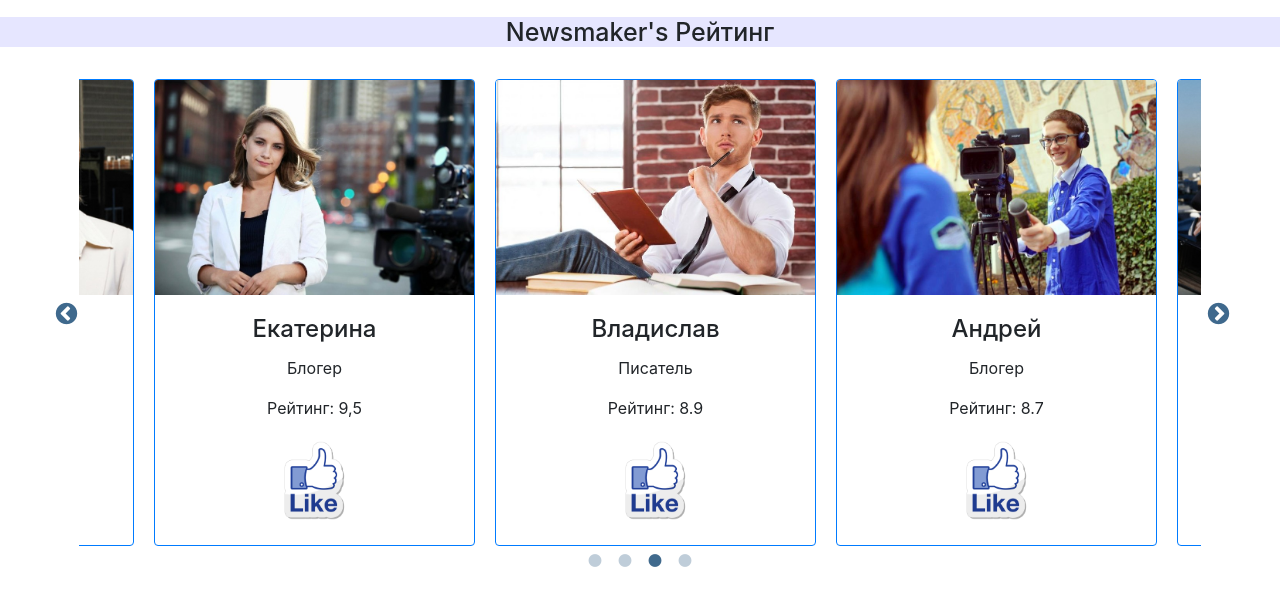
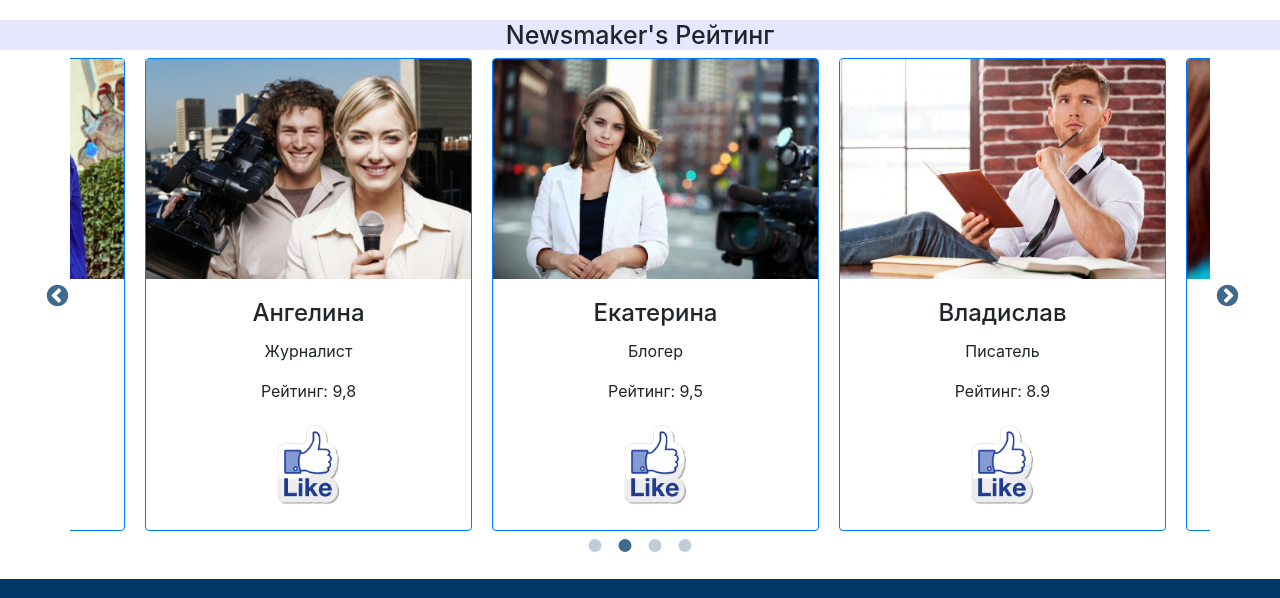
Before and after one commit to Stanislav55/Site-Good-News, a plain HTML site: page index.html in a window 1280 px wide. Shown: the part 968-1566 px from the top of the page. Drawn offline with nearby package versions, Linux system fonts and the light colour scheme.

Commit message:
Final version

```diff
--- a/index.html
+++ b/index.html
@@ -36,7 +36,9 @@
 
 		<!--Содержимое меню Navbar-->
 		<div class="collapse navbar-collapse" id="navbarSupportedContent">
+
 			<ul class="navbar-nav mr-auto">
+
 				<li class="nav-item" >
 					<a href="#" class="nav-link">Главная</a>
 				</li>
@@ -74,6 +76,7 @@
 		<div class="container">
 
 			<ul class="nav nav-tabs justify-content-center">
+
 				<li class="nav-item">
 					<a class="nav-link active" data-toggle="tab" href="#home">Технологии</a>
 				</li>
@@ -89,11 +92,13 @@
 
 			<!-- Tab panes -->
 			<div class="tab-content">
+
 				<div id="home" class="container tab-pane active"><br>
 
 					<!--Блок с новостями-->
 					<div class="container my-2 p-0">
-						<div class="row text-center justify-content-center center">
+
+						<div class="row text-center justify-content-center center"> <!--"center" - это слайдер-->
 
 							<div class="col-xs-12"><img src="img/news1.jpg" alt="«МЕГАФОН» первым..." class="w-100">
 							<h3>«МЕГАФОН» первым...</h3>
@@ -134,6 +139,7 @@
 
 		<!--Блок с видео-->
 		<div class="container-fluid">
+
 			<div class="row m-5 lazy"> <!--"lazy"- это слайдер-->
 
 				<div class="col"><div class="embed-responsive embed-responsive-16by9">
@@ -159,7 +165,6 @@
 						allowfullscreen></iframe>
 					</div>
 				</div>
-
 			</div>
 		</div>
 
@@ -168,10 +173,11 @@
 		</div>
 
 		<!--Блок с рейтингом пользователей-->
-		<div class="container-fluid mt-2">
-			<div class="container p-4">
-				<div class="card-deck center"> <!--"center" - это слайдер-->
-					<div class="card text-center border-primary" style="width: 20rem;">
+		<div class="container mt-2">
+
+			<div class="card-deck multiple-items "> <!--"multiple-items" - это слайдер-->
+
+				<div class="card text-center border-primary">
 					<img src="img/nm1.jpg" alt="" class="card-img-top">
 					<div class="card-body">
 					<h4 class="card-title">Ангелина</h4>
@@ -181,7 +187,7 @@
 					</div>
 				</div>
 
-					<div class="card text-center border-primary" style="width: 20rem;">
+				<div class="card text-center border-primary">
 					<img src="img/nm2.jpg" alt="" class="card-img-top">
 					<div class="card-body">
 					<h4 class="card-title">Екатерина</h4>
@@ -191,7 +197,7 @@
 					</div>
 				</div>
 
-					<div class="card text-center border-primary" style="width: 20rem;">
+				<div class="card text-center border-primary">
 					<img src="img/nm3.jpg" alt="" class="card-img-top">
 					<div class="card-body">
 					<h4 class="card-title">Владислав</h4>
@@ -201,7 +207,7 @@
 					</div>
 				</div>
 
-					<div class="card text-center border-primary" style="width: 20rem;">
+				<div class="card text-center border-primary"> <!-- style="width: 20rem;"-->
 					<img src="img/nm4.jpg" alt="" class="card-img-top">
 					<div class="card-body">
 					<h4 class="card-title">Андрей</h4>
@@ -213,10 +219,9 @@
 			</div>
 		</div>
 	</div>
-	</div>
 
 	<!--Футер-->
-	<footer class="navbar navbar-expand-center mt-4" style="background-color: #003867; height: 80px;">
+	<footer class="navbar navbar-expand-center mt-5" style="background-color: #003867; height: 80px;">
 
 		<!--Логотипы соцсетей-->
 		<a href="#" class="logss"> <img src="img/logS1.jpg" width="60" height="auto" alt="logo"> </a>
@@ -242,7 +247,6 @@
 	</footer>
 
 	<!-- Optional JavaScript -->
-    <!-- jQuery first, then Popper.js, then Bootstrap JS -->
     <script src="https://code.jquery.com/jquery-3.3.1.slim.min.js" integrity="sha384-q8i/X+965DzO0rT7abK41JStQIAqVgRVzpbzo5smXKp4YfRvH+8abtTE1Pi6jizo" crossorigin="anonymous"></script>
     <script src="https://cdnjs.cloudflare.com/ajax/libs/popper.js/1.14.7/umd/popper.min.js" integrity="sha384-UO2eT0CpHqdSJQ6hJty5KVphtPhzWj9WO1clHTMGa3JDZwrnQq4sF86dIHNDz0W1" crossorigin="anonymous"></script>
 	<script src="https://stackpath.bootstrapcdn.com/bootstrap/4.3.1/js/bootstrap.min.js" integrity="sha384-JjSmVgyd0p3pXB1rRibZUAYoIIy6OrQ6VrjIEaFf/nJGzIxFDsf4x0xIM+B07jRM" crossorigin="anonymous"></script>
--- a/myjs.js
+++ b/myjs.js
@@ -1,6 +1,6 @@
-// Слайдер для рейтига ньюзмейкеров
+// Слайдер для Good Новостей
 $('.center').slick({
-    centerMode: true,
+    centerMode: false,
     slidesToShow: 3,
     slidesToScroll: 1,
     autoplay: true,
@@ -24,7 +24,7 @@ $('.center').slick({
     ]
 });
 
-// Слайдер для видеоновостей
+// Слайдер для Видеоновостей
 $('.lazy').slick({
     lazyLoad: 'ondemand',
     centerMode: false,
@@ -52,3 +52,30 @@ $('.lazy').slick({
         }
     ]
 });
+
+// Слайдер для Ньюзмейкеров
+$('.multiple-items').slick({
+    centerMode: true,
+    infinite: true,
+    slidesToShow: 3,
+    slidesToScroll: 1,
+    autoplay: true,
+    autoplaySpeed: 3000,
+    dots: true,
+    responsive: [
+        {breakpoint: 768,
+        settings: {
+            centerMode: true,
+            centerPadding: '40px',
+            slidesToShow: 2
+            }
+        },
+        {breakpoint: 480,
+        settings: {
+            centerMode: true,
+            centerPadding: '40px',
+            slidesToShow: 1
+            }
+        }
+    ]
+});
```
Lines whose indentation alone changed are shown as unchanged.
